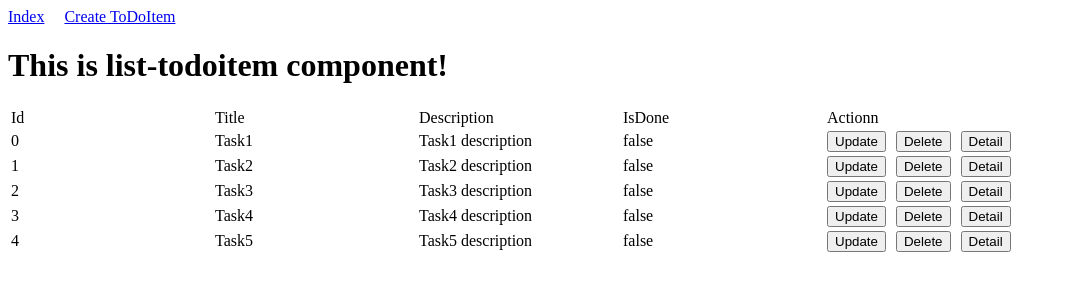
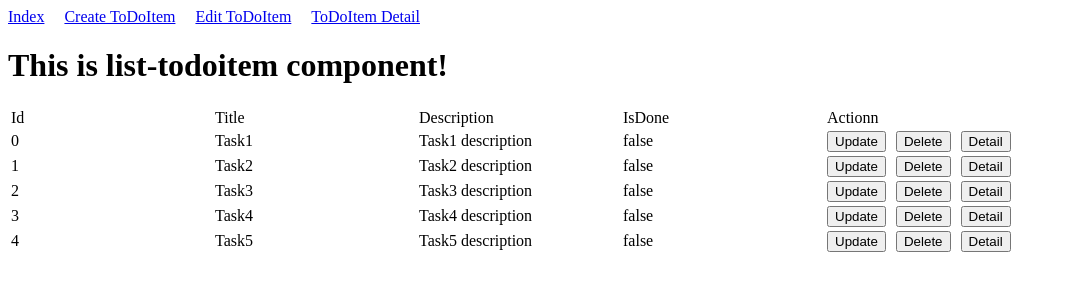
Before and after one commit to TWS-Agile-Full-Stack-Bootcamp/ToDoService, an Angular app in the folder ToDoFrontEnd/: page /index in a window 1280 px wide. Shown: the top 300 px of the page, without its empty margins (0-1066 px from the left). Built offline with nearby package versions, Linux system fonts and the light colour scheme.

Commit message:
feat: add routing

```diff
--- a/ToDoFrontEnd/src/app/app-routing.module.ts
+++ b/ToDoFrontEnd/src/app/app-routing.module.ts
@@ -1,12 +1,16 @@
 import { NgModule } from '@angular/core';
 import { Routes, RouterModule } from '@angular/router';
 import { ListTodoitemComponent } from './list-todoitem/list-todoitem.component';
+import { TodoitemDetailComponent } from './todoitem-detail/todoitem-detail.component';
 import { CreateTodoitemComponent } from './create-todoitem/create-todoitem.component';
+import { UpdateTodoItemComponent } from './update-todo-item/update-todo-item.component';
 
 const routes: Routes = [
   { path: "", redirectTo: '/index', pathMatch: 'full' },
   { path: "index", component: ListTodoitemComponent },
-  { path: "create", component: CreateTodoitemComponent }
+  { path: "create", component: CreateTodoitemComponent },
+  { path: "detail", component: TodoitemDetailComponent },
+  { path: "edit", component: UpdateTodoItemComponent },
 ];
 
 @NgModule({
--- a/ToDoFrontEnd/src/app/app.component.html
+++ b/ToDoFrontEnd/src/app/app.component.html
@@ -1,6 +1,8 @@
 <div>
   <span><a routerLink="">Index</a></span>
   <span><a routerLink="/create">Create ToDoItem</a></span>
+  <span><a routerLink="/edit">Edit ToDoItem</a></span>
+  <span><a routerLink="/detail">ToDoItem Detail</a></span>
 </div>
 <router-outlet></router-outlet>
 
```
